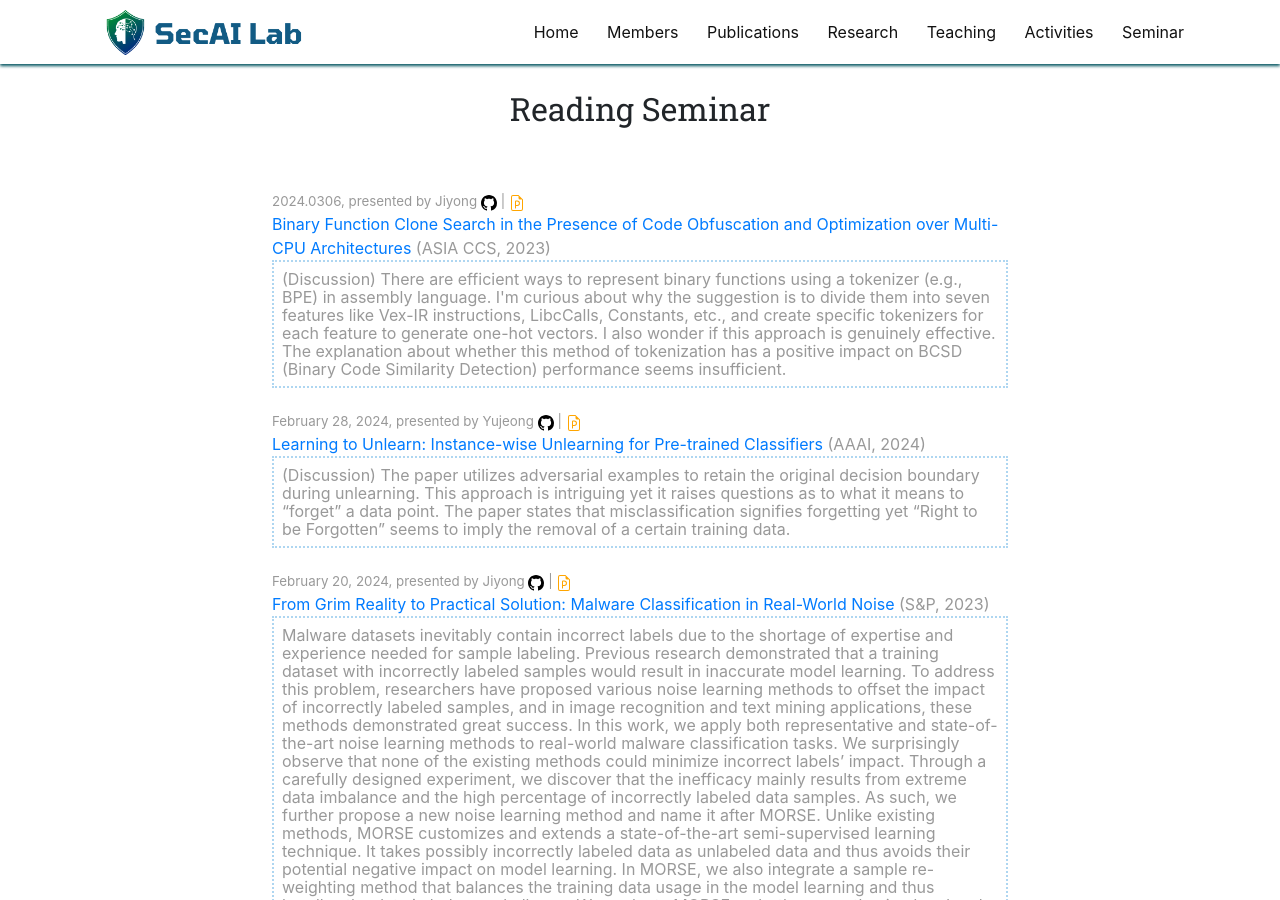
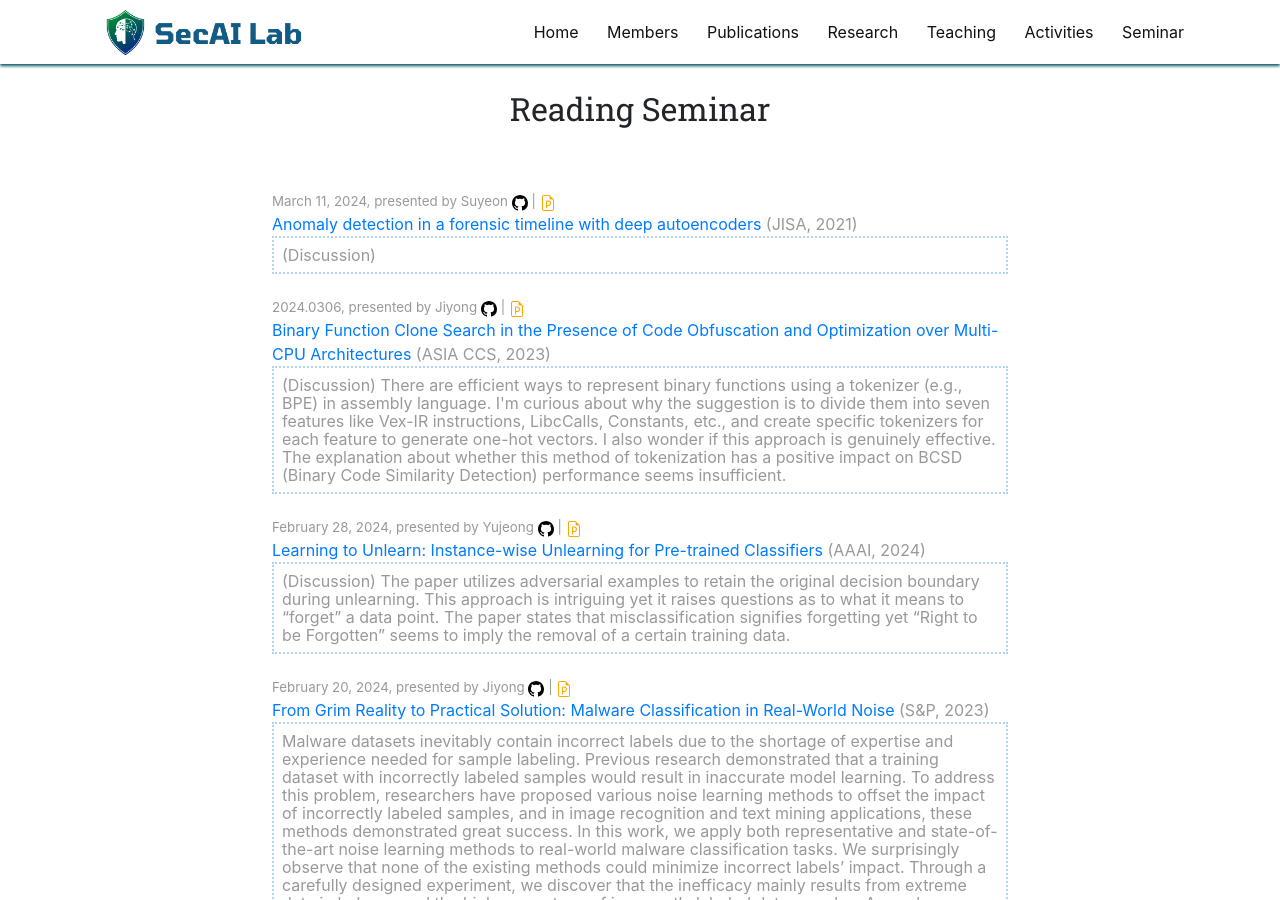
Before and after one commit to SecAI-Lab/secai-lab.github.io, a Jekyll site: the page built from pages/seminar.md, in a window 1280 px wide and 900 px high. Built offline with Jekyll 4.4.1, drawn with Linux system fonts in a browser that asks for light colours; nearby versions of some CDN libraries.

Commit message:
Update readings.yml

```diff
--- a/_data/readings.yml
+++ b/_data/readings.yml
@@ -1,3 +1,13 @@
+- title: "Anomaly detection in a forensic timeline with deep autoencoders"
+  link: "https://www.sciencedirect.com/science/article/abs/pii/S2214212621002076"
+  ppt_link: "https://drive.google.com/file/d/1Ndma6vyN2FouuMMHTJIBRsRJ88VupIPm/view?usp=drive_link"
+  code_link: ""
+  presenter: Suyeon
+  conference: JISA
+  date: 2024.03.11
+  pub_year: 2021
+  discussion: "(Discussion) "
+
 - title: "Binary Function Clone Search in the Presence of Code Obfuscation and Optimization over Multi-CPU Architectures"
   link: "https://dl.acm.org/doi/10.1145/3579856.3582818"
   ppt_link: "https://secai.skku.edu/assets/paper-presentation/jiyong_BinaryFunctionClone_ASIACCS23.pdf"
```
